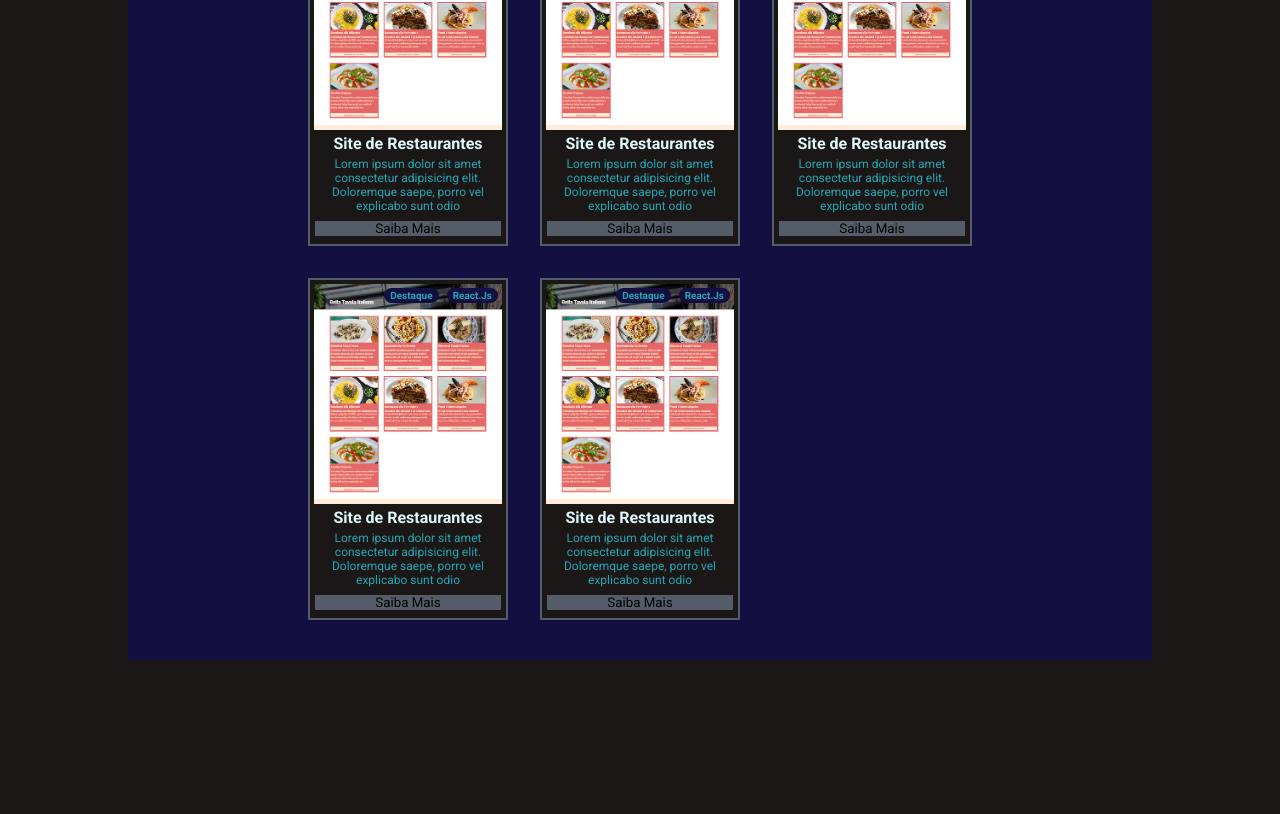
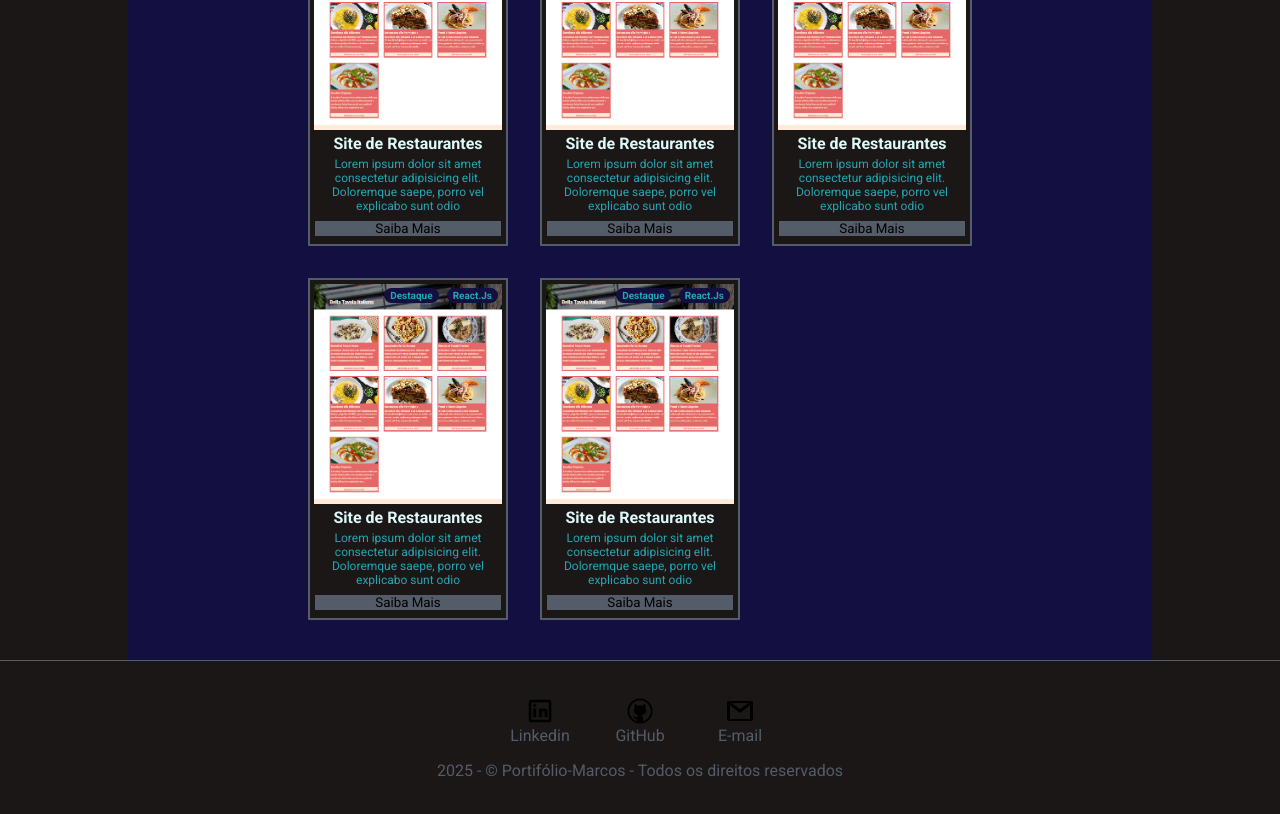
Before and after one commit to MarcosVSRamos/Portifolio_Marcos, a React (Create React App) app: page / in a window 1280 px wide. Shown: the part 1804-2618 px from the top of the page. Before the commit the page ends 2464 px from the top, so only its background shows below. Built offline with nearby package versions, Linux system fonts and the light colour scheme.

Commit message:
componentizando o footer

```diff
--- a/src/App.tsx
+++ b/src/App.tsx
@@ -3,6 +3,7 @@ import Header from './components/Header'
 import SobreMim from './components/SobreMim'
 import Section from './components/Section'
 import ProjectsSection from './components/ProjectsSection'
+import Footer from './components/Footer'
 
 function App() {
   return (
@@ -12,6 +13,7 @@ function App() {
       <SobreMim />
       <Section />
       <ProjectsSection />
+      <Footer />
     </>
   )
 }
--- /dev/null
+++ b/src/components/Footer/index.tsx
@@ -0,0 +1,37 @@
+import * as S from './styles'
+
+import linkedin from '../../assets/images/linkedin.png'
+import email from '../../assets/images/gmail.png'
+import gitHub from '../../assets/images/github.png'
+
+const currentYear = new Date().getFullYear()
+
+const Footer = () => (
+  <S.Container>
+    <S.List>
+      <li>
+        <a>
+          <img src={linkedin} alt="Linkedin" />
+          <span>Linkedin</span>
+        </a>
+      </li>
+      <li>
+        <a>
+          <img src={gitHub} alt="GitHub" />
+          <span>GitHub</span>
+        </a>
+      </li>
+      <li>
+        <a>
+          <img src={email} alt="E-mail" />
+          <span>E-mail</span>
+        </a>
+      </li>
+    </S.List>
+    <p>
+      {currentYear} - &copy; Portifólio-Marcos - Todos os direitos reservados
+    </p>
+  </S.Container>
+)
+
+export default Footer
--- /dev/null
+++ b/src/components/Footer/styles.ts
@@ -0,0 +1,35 @@
+import styled from 'styled-components'
+import { colors } from '../../styles'
+
+export const Container = styled.div`
+  display: flex;
+  flex-direction: column;
+  align-items: center;
+  text-align: center;
+  padding: 16px 0 38px;
+  color: ${colors.grey};
+  border-top: solid 1px ${colors.grey};
+
+  p {
+    margin-top: 16px;
+  }
+`
+
+export const List = styled.li`
+  display: flex;
+  justify-content: center;
+
+  li {
+    a {
+      width: 80px;
+      padding-left: 100px;
+      cursor: pointer;
+
+      img {
+        width: 30px;
+        display: block;
+        margin: 0 auto;
+      }
+    }
+  }
+`
```
